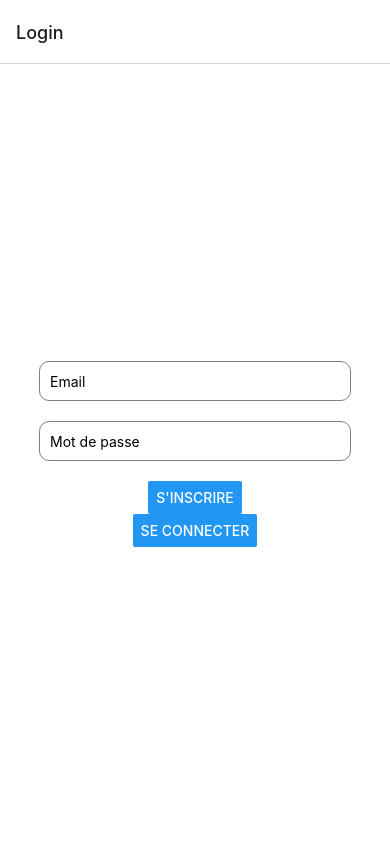
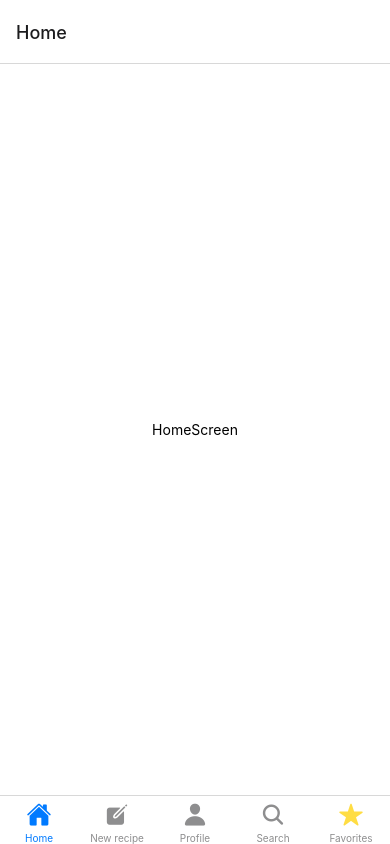
Before and after one commit to ibra-mboula/react-native-ios-app, a React Native app: screen /Main in a window 390 px wide. Built offline with nearby package versions, Linux system fonts and the light colour scheme.

Commit message:
botom nav-bar ok

```diff
--- a/App.js
+++ b/App.js
@@ -2,6 +2,10 @@ import React, { useState } from 'react';
 //pour gerer la navigation entre les pages
 import { NavigationContainer } from '@react-navigation/native';
 import { createStackNavigator } from '@react-navigation/stack';
+import { createBottomTabNavigator } from '@react-navigation/bottom-tabs';
+
+import { Ionicons } from '@expo/vector-icons';
+
 
 import { Button, TextInput, StatusBar, StyleSheet, Text, View, KeyboardAvoidingView, Platform } from 'react-native';
 import { signUp, login } from './src/services/auth';
@@ -13,12 +17,48 @@ import SignUpScreen from './src/screens/SignUpScreen';
 
 const Stack = createStackNavigator(); //pile de navigation, allez retour entre les pages
 
+const Tab = createBottomTabNavigator();
+
+
+//!=================================================================
 
 //page d'accueil
 function HomeScreen() {
   return (
     <View style={styles.container}>
-      <Text>Accueil</Text>
+      <Text>HomeScreen</Text>
+    </View>
+  );
+}
+
+function ProfileScreen() {
+  return (
+    <View style={styles.container}>
+      <Text>ProfileScreen</Text>
+    </View>
+  );
+}
+
+function AddRecipeScreen() {
+  return (
+    <View style={styles.container}>
+      <Text>AddRecipeScreen</Text>
+    </View>
+  );
+}
+
+function FavoritesScreen() {
+  return (
+    <View style={styles.container}>
+      <Text>FavoritesScreen</Text>
+    </View>
+  );
+}
+
+function SearchScreen() {
+  return (
+    <View style={styles.container}>
+      <Text>SearchScreen</Text>
     </View>
   );
 }
@@ -46,7 +86,7 @@ function LoginScreen({ navigation }) {
       alert(result.error);
     } else {
 
-      navigation.navigate('Home');
+      navigation.navigate('Main');
     }
   }
 
@@ -82,18 +122,70 @@ function LoginScreen({ navigation }) {
   );
 }
 
+
+
 export default function App() {
   return (
     <NavigationContainer>
+
       <Stack.Navigator initialRouteName="Login">
         <Stack.Screen name="Login" component={LoginScreen} />
         <Stack.Screen name="SignUp" component={SignUpScreen} />
-        <Stack.Screen name="Home" component={HomeScreen} />
+        <Stack.Screen name="Main" component={MyTabs}  options={{ headerShown: false }}  />
       </Stack.Navigator>
+
     </NavigationContainer>
+
   );
 }
 
+function MyTabs() {
+  return (
+
+    <Tab.Navigator
+    screenOptions={({ route }) => ({
+
+      tabBarIcon: ({ color, size }) => {
+
+        let iconName;
+        let iconSize = size;
+        let iconColor = color;
+
+        if (route.name === 'Home') {
+          iconName = 'home';
+
+        } else if (route.name === 'Profile') {
+
+          iconName = 'person';
+
+
+        } else if (route.name === 'New recipe') {
+          iconName = 'create';
+        }else if (route.name === 'Search') {
+          iconName = 'search';
+        }else if (route.name === 'Favorites') {
+          iconName = 'star';
+          iconColor = '#FFDD44';
+        }
+
+        return <Ionicons name={iconName} size={iconSize} color={iconColor} />;
+      },
+    })}
+  >
+
+      <Tab.Screen name="Home" component={HomeScreen} />
+
+      <Tab.Screen name="New recipe" component={AddRecipeScreen} />
+
+      <Tab.Screen name="Profile" component={ProfileScreen} />
+
+      <Tab.Screen name="Search" component={SearchScreen} />
+      <Tab.Screen name="Favorites" component={FavoritesScreen} />
+
+    </Tab.Navigator>
+
+  );
+}
 
 const styles = StyleSheet.create({
   container: {
--- a/package.json
+++ b/package.json
@@ -14,6 +14,7 @@
     "@react-native-community/masked-view": "^0.1.11",
     "@react-native-firebase/app": "^18.4.0",
     "@react-native-firebase/auth": "^18.4.0",
+    "@react-navigation/bottom-tabs": "^6.5.9",
     "@react-navigation/native": "^6.1.7",
     "@react-navigation/native-stack": "^6.9.13",
     "@react-navigation/stack": "^6.3.17",
@@ -25,7 +26,8 @@
     "react-native-gesture-handler": "~2.12.0",
     "react-native-reanimated": "~3.3.0",
     "react-native-safe-area-context": "4.6.3",
-    "react-native-screens": "~3.22.0"
+    "react-native-screens": "~3.22.0",
+    "@expo/vector-icons": "^13.0.0"
   },
   "devDependencies": {
     "@babel/core": "^7.20.0"
```
Also changed, not shown: 1 other file (tests, documents, lock files or other folders).
